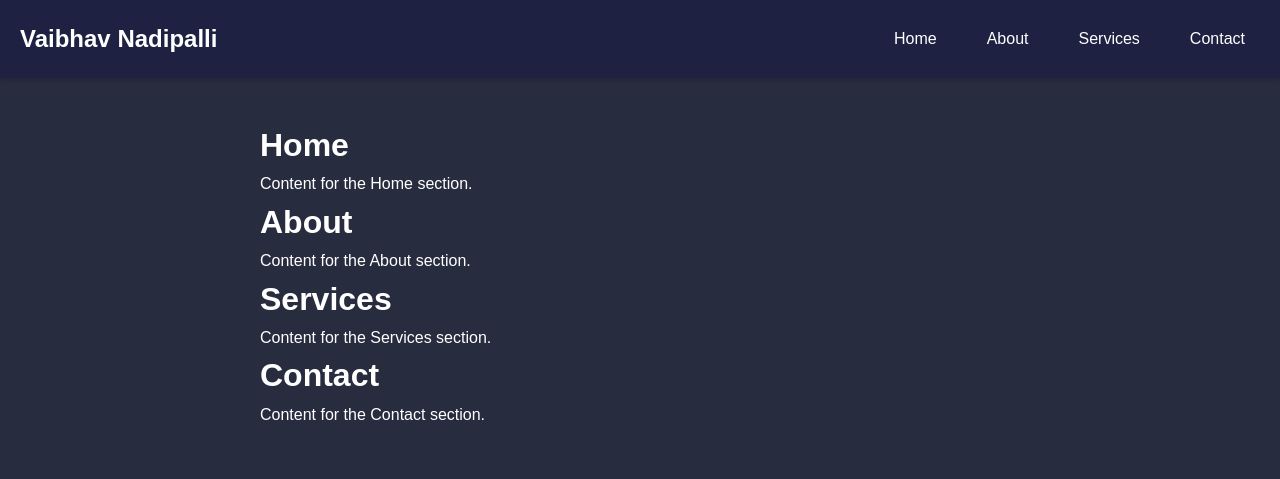
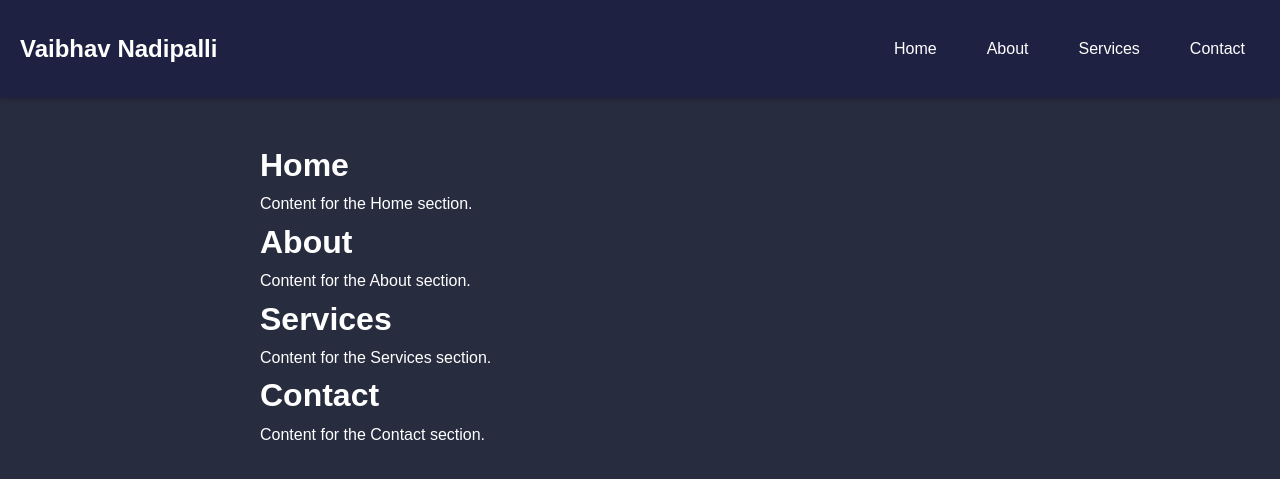
Before and after one commit to Vaibhav-Nadipalli/vaibhav-nadipalli.github.io, a Jekyll site: the page built from index.markdown, in a window 1280 px wide. Shown: the top 479 px of the page. Built offline with Jekyll 4.4.1, drawn with Linux system fonts in a browser that asks for light colours.

Commit message:
Update styles.css

```diff
--- a/assets/css/styles.css
+++ b/assets/css/styles.css
@@ -23,7 +23,7 @@ header {
     width: 100%;
     top: 0;
     z-index: 1000;
-    padding: 10px 0;
+    padding: 10px 20px; /* Adjusted padding for spacing */
     box-shadow: 0 2px 5px rgba(0,0,0,0.2);
 }
 
@@ -31,14 +31,14 @@ header {
     display: flex;
     justify-content: space-between;
     align-items: center;
-    padding: 0 20px; /* Adjust padding for spacing */
 }
 
 .nav-title {
     font-size: 1.5em;
     color: #fff; /* White text */
     margin: 0; /* Reset margin */
-    padding: 10px 0; /* Add padding for spacing */
+    padding: 20px 0; /* Padding for spacing */
+    margin-right: 20px; /* Right margin */
 }
 
 .nav-links {
@@ -68,7 +68,7 @@ header {
 /* Main content area */
 main {
     max-width: 800px;
-    margin: 100px auto 20px; /* Adjusted margin to account for fixed header and center vertically */
+    margin: 120px auto 20px; /* Adjusted margin to account for fixed header and center vertically */
     padding: 20px;
     background-color: #282c3f; /* Dark navy background */
     color: #fff;
```
